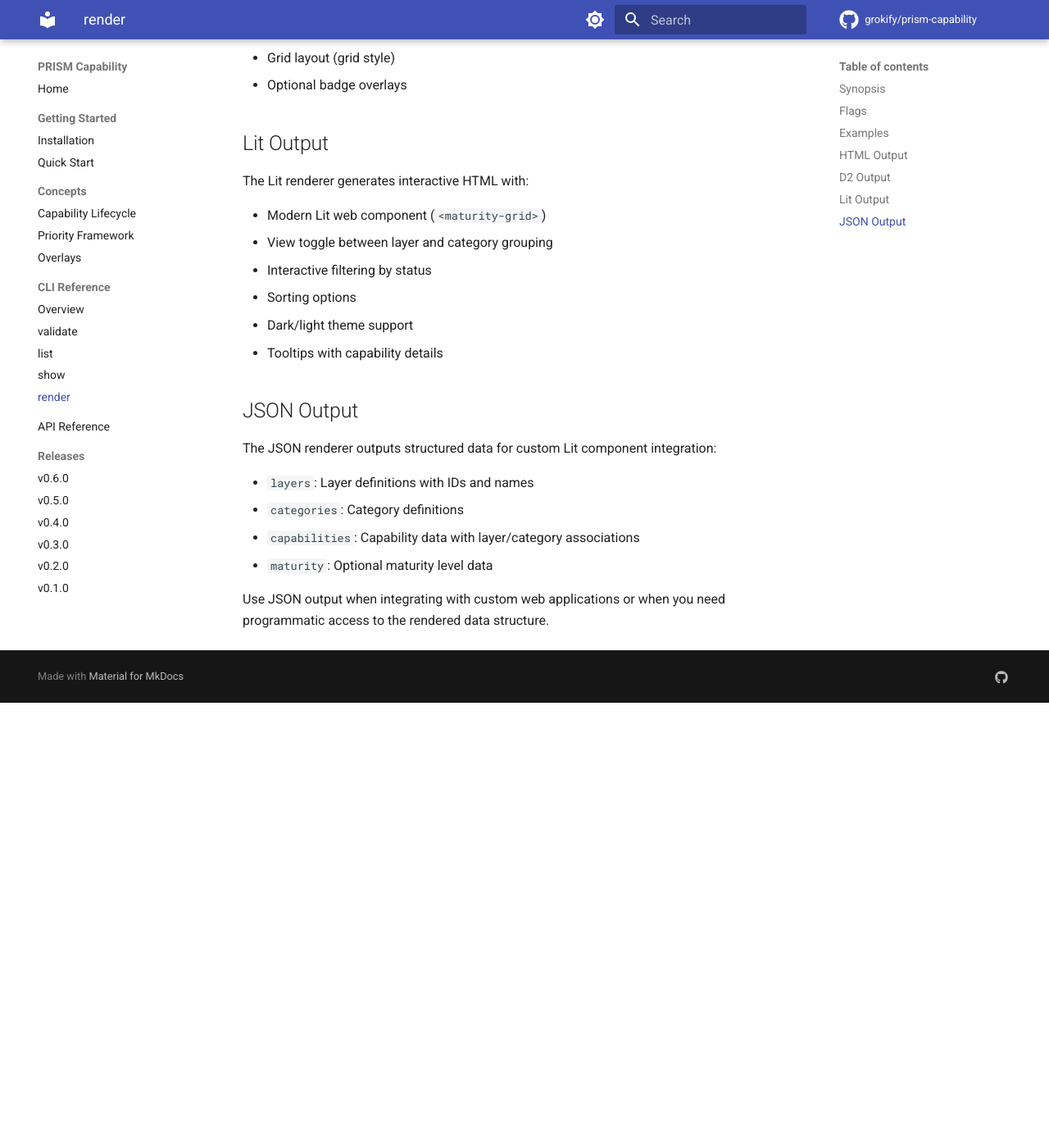
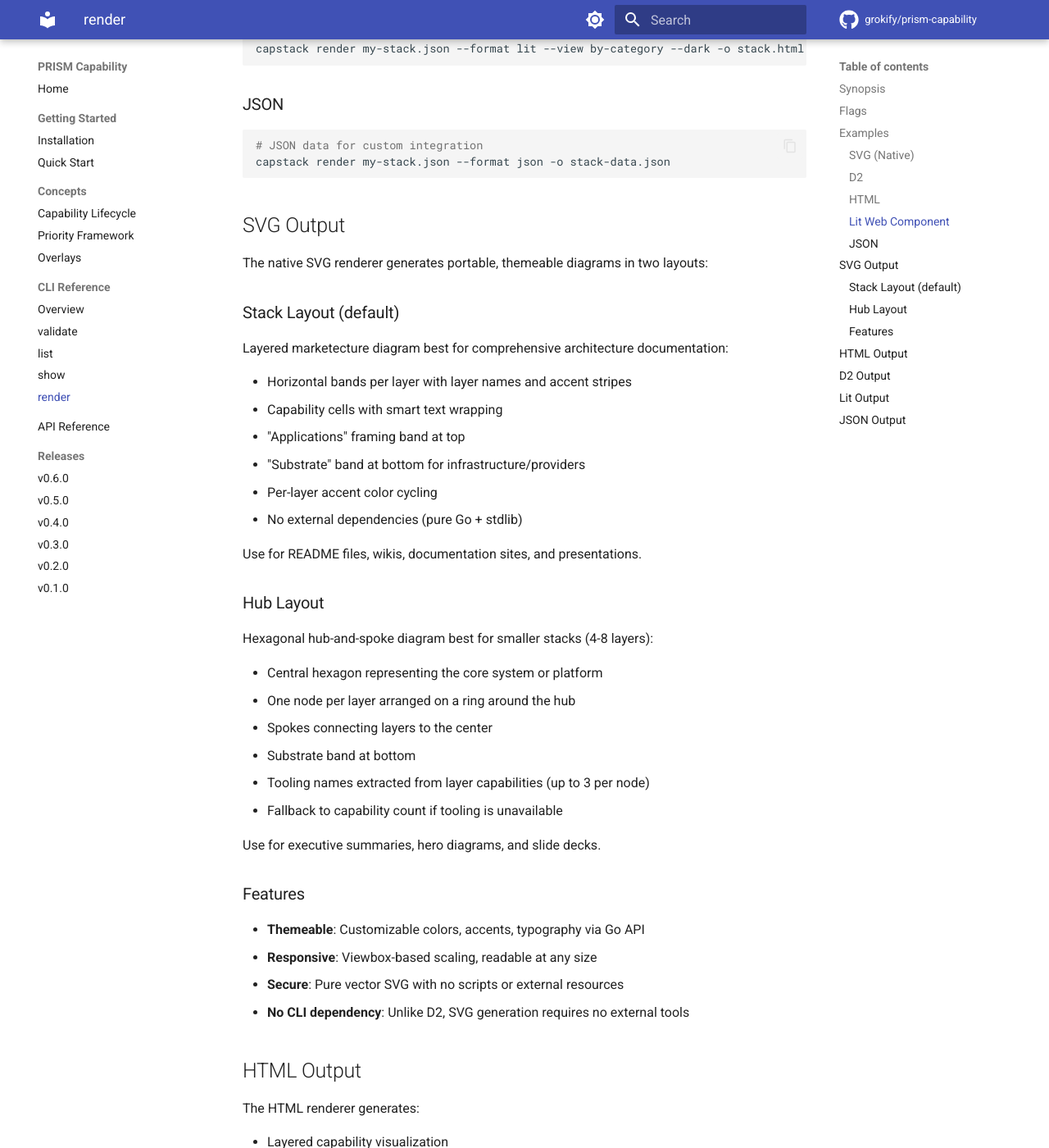
Before and after one commit to grokify/prism-capability, an MkDocs documentation site: the page built from docs/cli/render.md, in a window 1280 px wide and 1400 px high, scrolled down 1928 px. Shown: the whole window at 82% size. Built offline with MkDocs 1.6.1 and Material for MkDocs 9.7.7, drawn with Linux system fonts in a browser that asks for light colours; comment, search, counter and statistics services are not loaded; before the commit the page ends 2785 px from its top, so only the background shows below that; some of the changed text lies outside the part shown.

Commit message:
docs(cli): document native SVG renderer in capstack render guide
Update docs/cli/render.md to include SVG rendering:
- Add svg format and layout/substrate flags to flag table
- Add SVG examples for both stack and hub layouts
- Expand examples section with format-specific subsections
- Add comprehensive SVG Output section explaining both layouts,
  features, use cases, and theming

Co-Authored-By: Claude Haiku 4.5 <noreply@anthropic.com>

````diff
--- a/docs/cli/render.md
+++ b/docs/cli/render.md
@@ -12,16 +12,49 @@ capstack render <file> [flags]
 
 | Flag | Description | Default |
 |------|-------------|---------|
-| `--format`, `-f` | Output format: `d2`, `html`, `lit`, or `json` | `d2` |
+| `--format`, `-f` | Output format: `svg`, `d2`, `html`, `lit`, or `json` | `d2` |
 | `--output`, `-o` | Output file path | stdout |
-| `--standalone` | Include full HTML document | `true` |
+| `--layout` | SVG layout: `stack` or `hub` (svg only) | `stack` |
+| `--substrate` | Substrate text for SVG (svg only) | (empty) |
+| `--standalone` | Include full HTML document (html/lit) | `true` |
 | `--dark` | Use dark theme (HTML/lit) | `false` |
 | `--legend` | Show status legend/filters | `true` |
-| `--style` | D2 style: `default` or `grid` | `default` |
+| `--style` | D2 style: `default` or `grid` (d2 only) | `default` |
 | `--view` | View mode: `by-layer` or `by-category` (lit/json) | `by-layer` |
 | `--component-path` | Path to prism-ui.js component (lit) | `prism-ui.js` |
 
 ## Examples
+
+### SVG (Native)
+
+```bash
+# Generate layered stack diagram (default)
+capstack render my-stack.json --format svg -o stack.svg
+
+# Generate hexagonal hub-and-spoke (for smaller stacks)
+capstack render my-stack.json --format svg --layout hub -o hub.svg
+
+# Customize substrate text
+capstack render my-stack.json --format svg --substrate "Go · Kubernetes · 15+ providers" -o stack.svg
+
+# Hub with custom substrate
+capstack render my-stack.json --format svg --layout hub --substrate "Built on cloud-native infrastructure" -o platform.svg
+```
+
+### D2
+
+```bash
+# D2 diagram
+capstack render my-stack.json --format d2 -o stack.d2
+
+# D2 grid style (executive view)
+capstack render my-stack.json --format d2 --style grid -o stack-grid.d2
+
+# Convert D2 to SVG (requires d2 installed)
+d2 stack.d2 stack.svg
+```
+
+### HTML
 
 ```bash
 # HTML output to file
@@ -32,25 +65,61 @@ capstack render my-stack.json --format html --standalone=false
 
 # Dark theme
 capstack render my-stack.json --format html --dark -o stack-dark.html
+```
 
-# D2 diagram
-capstack render my-stack.json --format d2 -o stack.d2
+### Lit Web Component
 
-# D2 grid style (executive view)
-capstack render my-stack.json --format d2 --style grid -o stack-grid.d2
-
-# Convert D2 to SVG (requires d2 installed)
-d2 stack.d2 stack.svg
-
+```bash
 # Lit web component (interactive)
 capstack render my-stack.json --format lit -o stack.html
 
 # Lit with category view and dark theme
 capstack render my-stack.json --format lit --view by-category --dark -o stack.html
+```
 
+### JSON
+
+```bash
 # JSON data for custom integration
 capstack render my-stack.json --format json -o stack-data.json
 ```
+
+## SVG Output
+
+The native SVG renderer generates portable, themeable diagrams in two layouts:
+
+### Stack Layout (default)
+
+Layered marketecture diagram best for comprehensive architecture documentation:
+
+- Horizontal bands per layer with layer names and accent stripes
+- Capability cells with smart text wrapping
+- "Applications" framing band at top
+- "Substrate" band at bottom for infrastructure/providers
+- Per-layer accent color cycling
+- No external dependencies (pure Go + stdlib)
+
+Use for README files, wikis, documentation sites, and presentations.
+
+### Hub Layout
+
+Hexagonal hub-and-spoke diagram best for smaller stacks (4-8 layers):
+
+- Central hexagon representing the core system or platform
+- One node per layer arranged on a ring around the hub
+- Spokes connecting layers to the center
+- Substrate band at bottom
+- Tooling names extracted from layer capabilities (up to 3 per node)
+- Fallback to capability count if tooling is unavailable
+
+Use for executive summaries, hero diagrams, and slide decks.
+
+### Features
+
+- **Themeable**: Customizable colors, accents, typography via Go API
+- **Responsive**: Viewbox-based scaling, readable at any size
+- **Secure**: Pure vector SVG with no scripts or external resources
+- **No CLI dependency**: Unlike D2, SVG generation requires no external tools
 
 ## HTML Output
 
````
